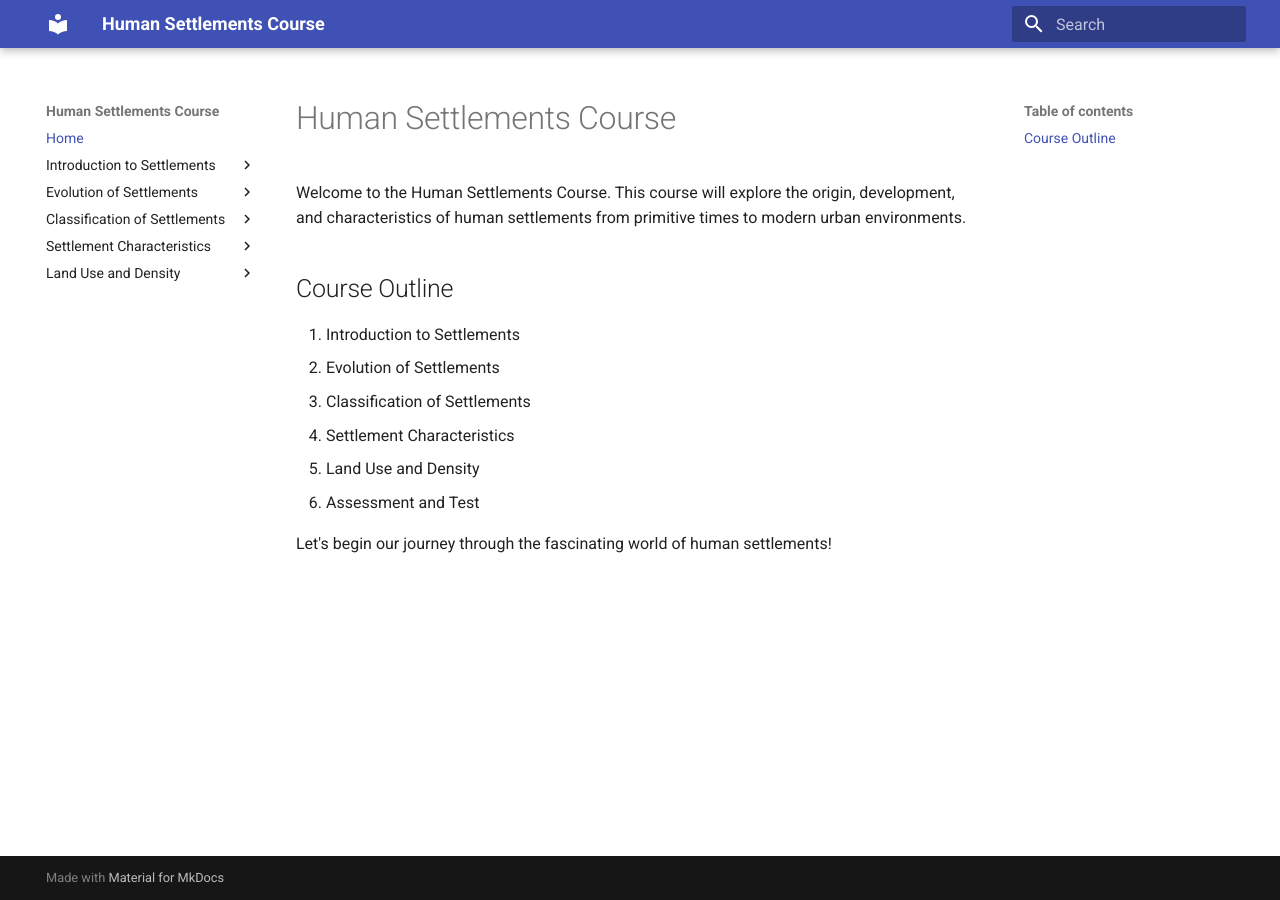
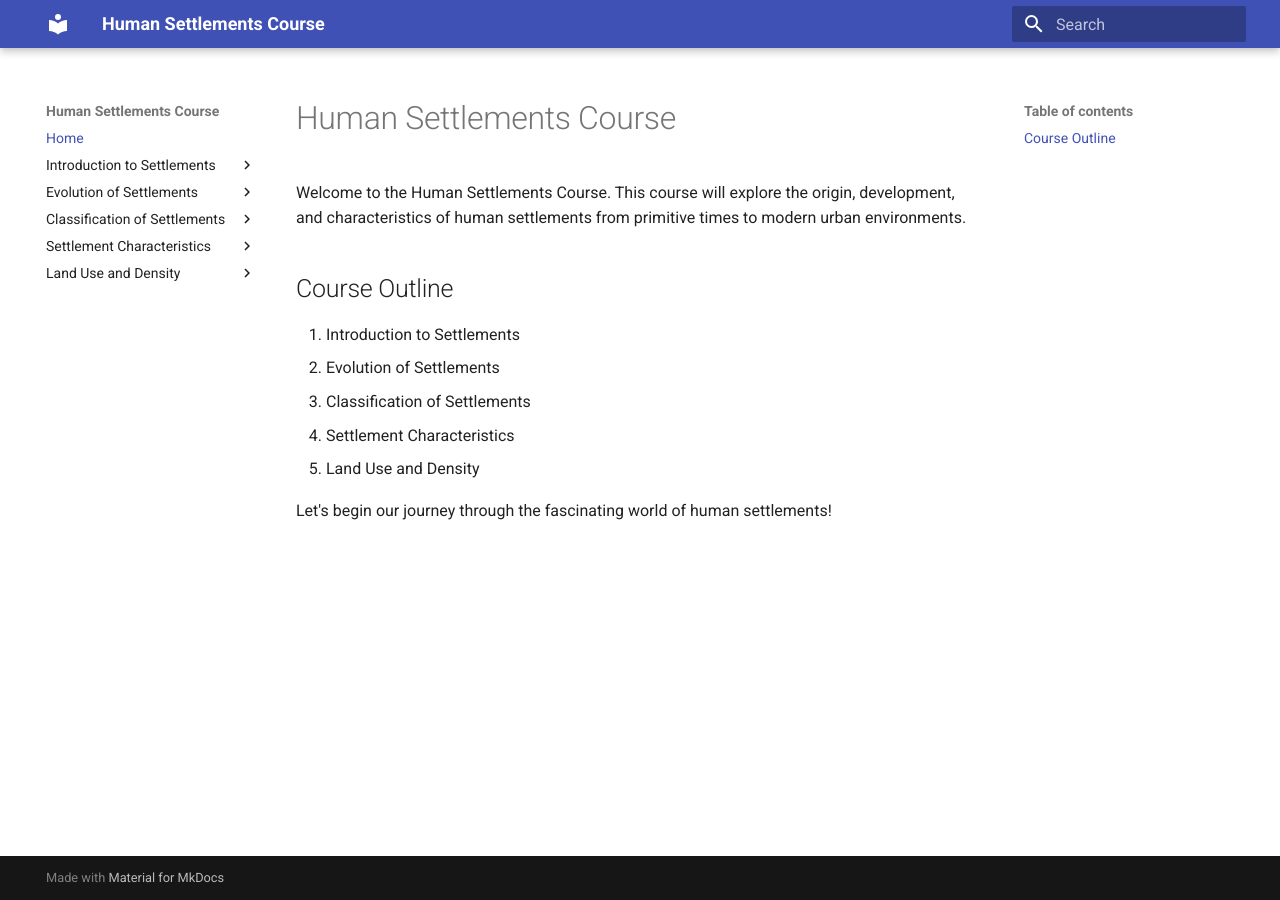
Before and after one commit to extreme-spartan/woxsen, an MkDocs documentation site: the page built from docs/index.md, in a window 1280 px wide. Built offline with MkDocs 1.6.1 and Material for MkDocs 9.7.7, drawn with Linux system fonts in a browser that asks for light colours.

Commit message:
Update index.md

```diff
--- a/docs/index.md
+++ b/docs/index.md
@@ -8,6 +8,5 @@ Welcome to the Human Settlements Course. This course will explore the origin, de
 3. Classification of Settlements
 4. Settlement Characteristics
 5. Land Use and Density
-6. Assessment and Test
 
 Let's begin our journey through the fascinating world of human settlements!
```
